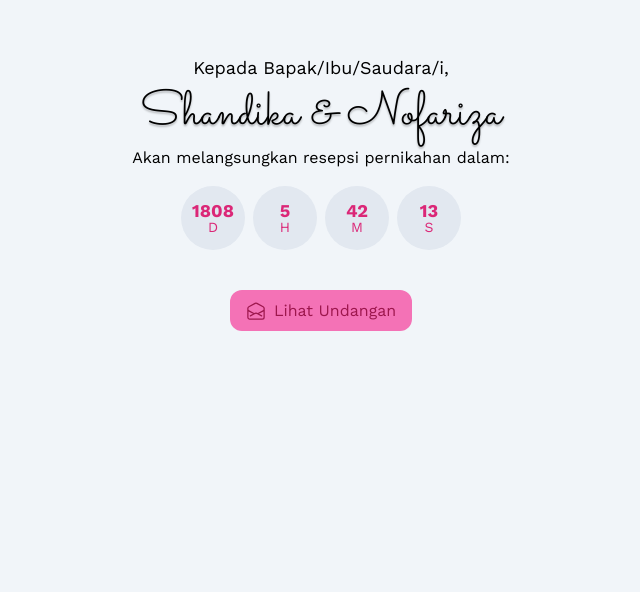
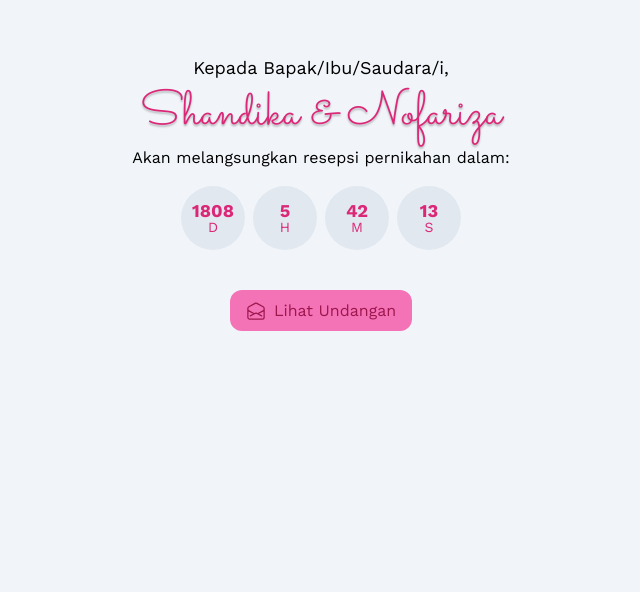
Before and after one commit to ekomardiatno/nextjs-dashboard, a Next.js app: page /invitation in a window 1280 px wide. Shown: the part 208-800 px from the top of the page, without its empty margins (319-959 px from the left). Built offline with nearby package versions, Linux system fonts and the light colour scheme; a web font is replaced by a local one.

Commit message:
title pink

```diff
--- a/app/invitation/page.tsx
+++ b/app/invitation/page.tsx
@@ -37,7 +37,7 @@ export default function InvitationPage() {
     <main className={workSans.className + " bg-slate-100 dark:bg-slate-800"}>
       <section id='hero' className="hero h-screen flex flex-col items-center justify-center">
         <h4 className='dark:text-white text-lg mb-2'>Kepada Bapak/Ibu/Saudara/i,</h4>
-        <h1 className={sacramento.className + ' dark:text-white text-5xl mb-2'}>Shandika & Nofariza</h1>
+        <h1 className={sacramento.className + ' text-pink-600 text-5xl mb-2'}>Shandika & Nofariza</h1>
         <div className="mb-10 text-center">
           <p className='dark:text-white mb-4'>Akan melangsungkan resepsi pernikahan dalam:</p>
           <div className="flex gap-2 justify-center">
```
